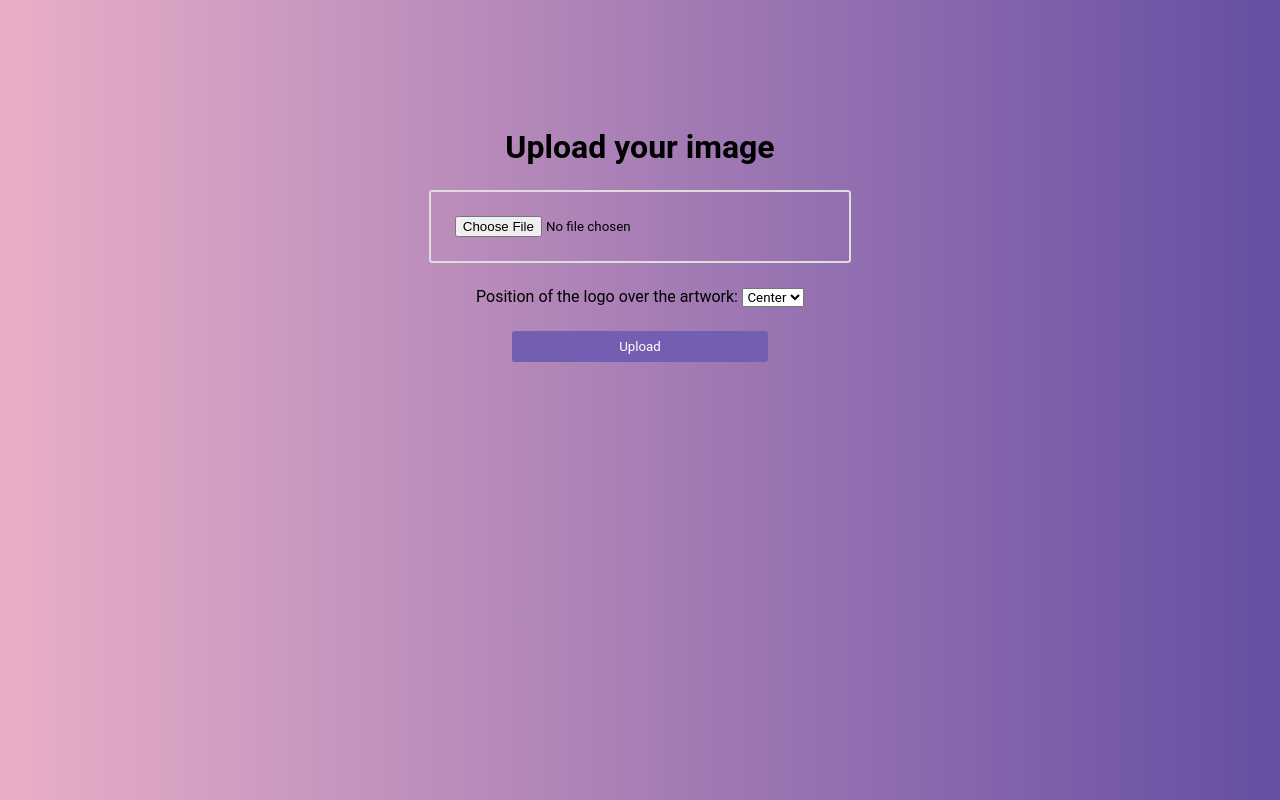
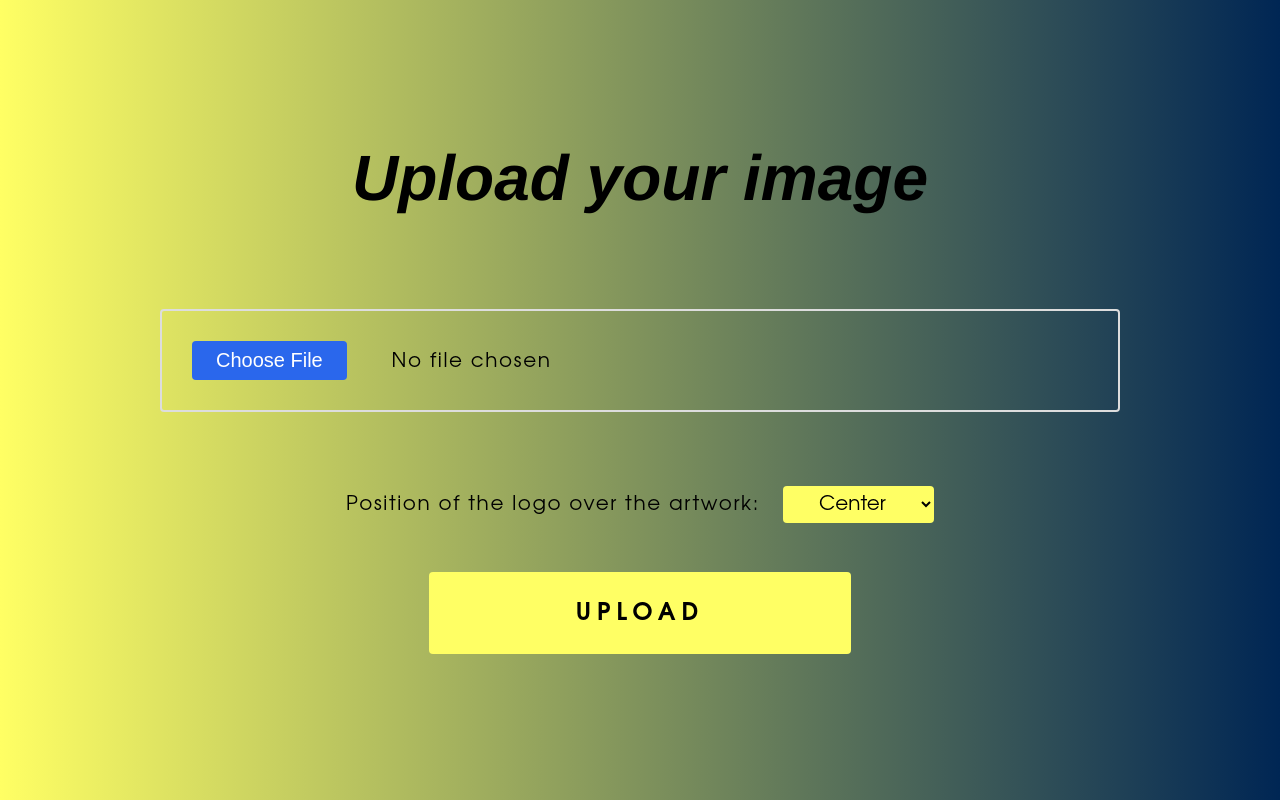
Before and after one commit to Thomas-Fernandes/GTFR-CG, a Flask app: page / in a window 1280 px wide. Run offline with Flask 3, Linux system fonts and the light colour scheme.

Commit message:
nicer upload page, check type on uploaded file

```diff
--- a/Artwork/app.py
+++ b/Artwork/app.py
@@ -17,10 +17,25 @@ app.config["SESSION_TYPE"] = "filesystem"
 app.config["SESSION_FILE_DIR"] = 'flask_session' + SLASH
 Session(app)
 
+def checkFilenameValid(filename: str) -> str:
+    ERR_INVALID_FILE_TYPE = 'Invalid file type. Only PNG and JPG files are allowed.'
+    ERR_NO_FILE = 'Invalid file: No file selected.'
+
+    if (filename == None or filename == ''):
+        return ERR_NO_FILE
+    if (not('.' in filename and filename.rsplit('.', 1)[1].lower() in ['png', 'jpg', 'jpeg'])):
+        return ERR_INVALID_FILE_TYPE
+    return ""
+
 @app.route('/', methods=['GET', 'POST'])
 def upload_file() -> str:
     if (request.method == 'POST'):
         file = request.files['file']
+
+        rv = checkFilenameValid(file.filename)
+        if (rv != ""):
+            return render_template('upload.html', error=rv)
+
         logo_position = request.form.get('logo-position', 'center')
         if (file.filename != None):
             if ('user_folder' not in session):
--- a/Artwork/static/styles/upload.css
+++ b/Artwork/static/styles/upload.css
@@ -1,42 +1,27 @@
 * {
     box-sizing: border-box;
-    margin: 0;
+    margin: 1% 0;
     padding: 0;
-    font-family: 'Roboto', sans-serif;
 
+    font-family: Avantgarde, TeX Gyre Adventor, URW Gothic L, sans-serif;
     text-align: center;
+    font-size: 20px;
+    letter-spacing: 0.08rem;
 }
 
 h1 {
-    margin-top: 10%;
+    font-family: Helvetica, sans-serif;
+    font-size: 64px;
+    margin: 10% 0 5% 0;
+    font-style: italic;
+    letter-spacing: 0;
 }
 
 body {
-    background: #eaafc8;
-    background: -webkit-linear-gradient(to right, #eaafc8, #654ea3);
-    background: linear-gradient(to right, #eaafc8, #654ea3);
+    background: #ffff64;
+    background: -webkit-linear-gradient(to right, #ffff64, #ffff64);
+    background: linear-gradient(to right, #ffff64, #002654);
     height: 100%;
-}
-
-input {
-    width: 33%;
-    padding: 1.5rem;
-    margin: 1.5rem 0;
-    border: 2px solid #ddd;
-    border-radius: 0.2rem;
-}
-
-.button {
-    width: 20%;
-
-    padding: 0.5rem 1rem;
-    border: none;
-    background: #745eb1;
-    color: #fff;
-    border-radius: 0.2rem;
-    cursor: pointer;
-
-    margin-bottom: 20%;
 }
 
 .flexbox {
@@ -49,3 +34,68 @@ input {
 .flex-horiz {
     flex-direction: row;
 }
+
+input {
+    width: 50%;
+    padding: 1.5rem;
+    margin: 1.5rem 0;
+    border: 2px solid #ddd;
+    border-radius: 0.2rem;
+}
+
+.file {
+    width: 75%;
+}
+.file-name {
+    margin-left: 100px; /* Adjust space between the button and file name */
+    color: #333;
+}
+
+input[type=file]::file-selector-button {
+    margin-right: 5%;
+    border: none;
+    border-radius: 0.2rem;
+    background: #2a67ec;
+    padding: 8px 24px;
+    color: #ffffff;
+    cursor: pointer;
+}
+
+.error:not(:empty) {
+    color: #ff0000;
+    font-size: 14px;
+    margin-top: 0;
+    letter-spacing: 0.05rem;
+    font-weight: bold;
+    background: #a52a2a;
+    padding: 8px 16px;
+    border: none;
+    border-radius: 4px;
+}
+
+.button {
+    width: 33%;
+    background: #ffff64;
+    border: none;
+    border-radius: 0.2rem;
+
+    cursor: pointer;
+
+    color: #000;
+    letter-spacing: 0.3rem;
+    font-size: 24px;
+    font-weight: bold;
+}
+
+select {
+    cursor: pointer;
+    background: #ffff64;
+
+    padding: 8px 32px;
+    margin-left: 16px;
+    border: none;
+    border-radius: 0.2rem;
+
+    text-align: left;
+    letter-spacing: normal;
+}
--- a/Artwork/templates/upload.html
+++ b/Artwork/templates/upload.html
@@ -5,11 +5,11 @@
     <link rel="stylesheet" type="text/css" href="{{ url_for('static', filename='styles/upload.css') }}" />
 </head>
 <body>
-    <span class="margin10"> </span>
     <h1>Upload your image</h1>
     <form method="post" enctype="multipart/form-data">
         <div class="flexbox">
-            <input type="file" name="file" />
+            <input type="file" name="file" class="file" />
+            <p class="error">{{ error }}</p>
             <div class="flex-horiz">
                 <label for="logo-position">Position of the logo over the artwork:</label>
                 <select name="logo-position" id="logo-position">
@@ -18,7 +18,7 @@
                     <option value="left">Left</option>
                 </select>
             </div>
-            <input type="submit" value="Upload" class="button" />
+            <input type="submit" value="UPLOAD" class="button" />
         </div>
     </form>
 </body>
```
